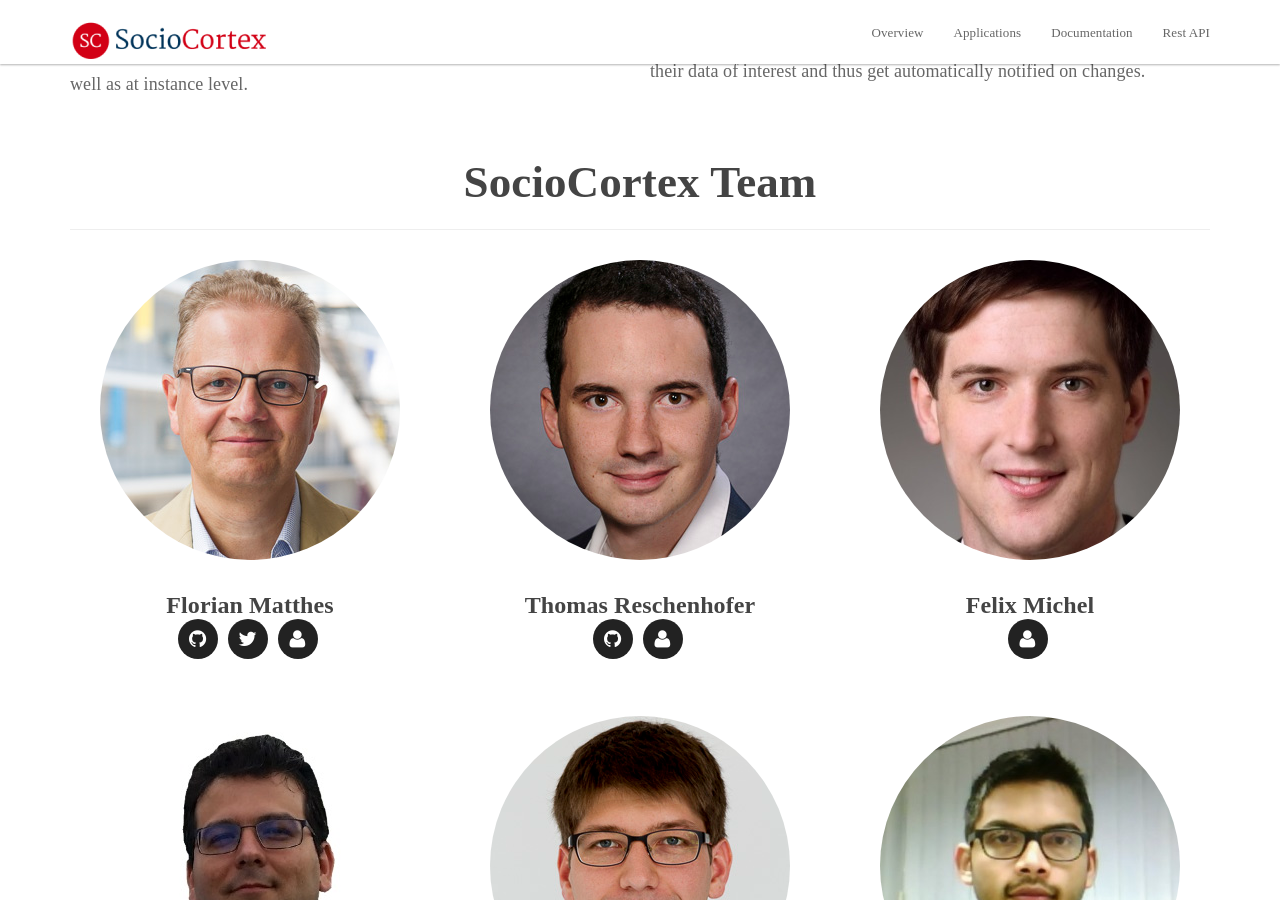
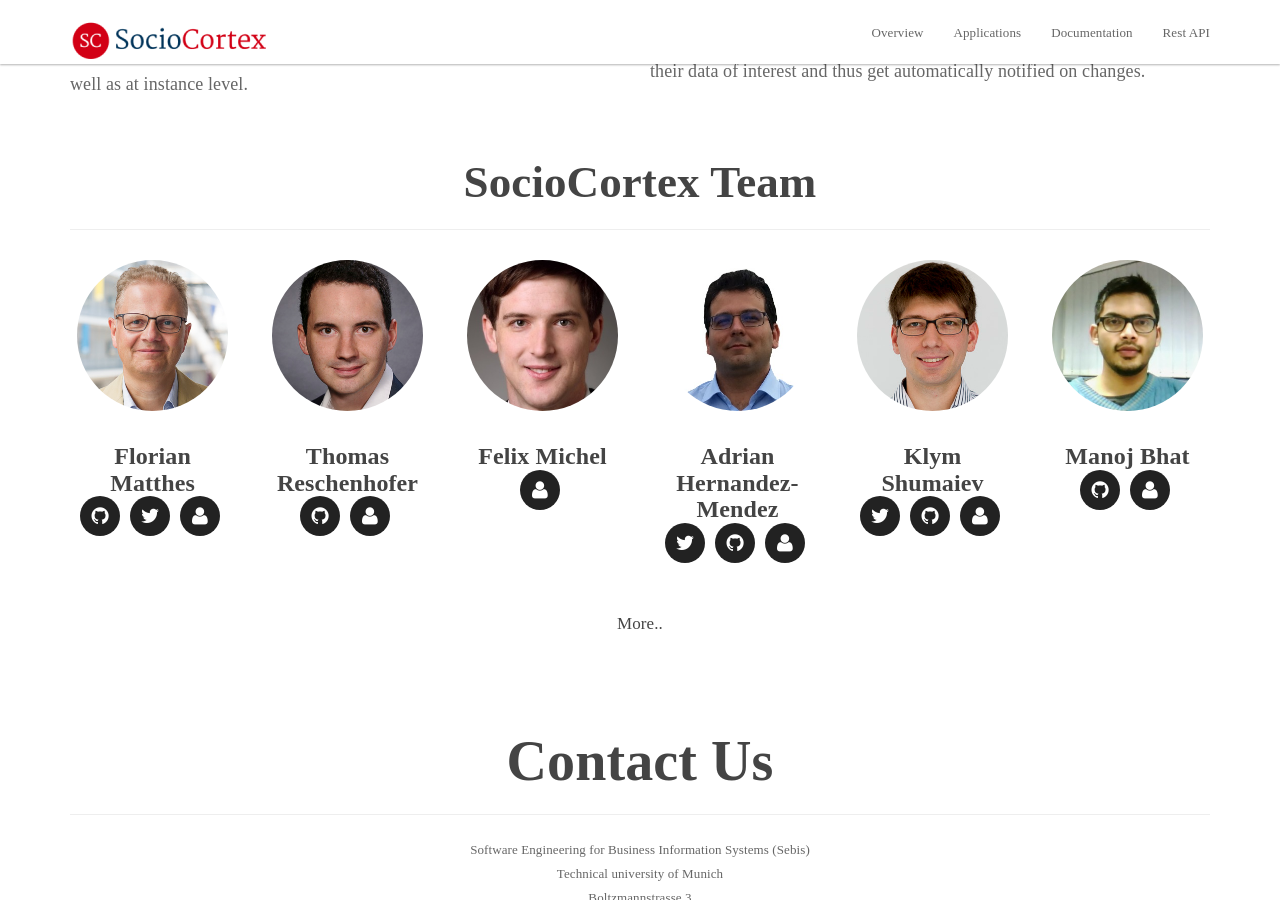
Before and after one commit to manoj5864/sociocortex, a Jekyll site: the page built from index.html, in a window 1280 px wide and 900 px high, scrolled down 1552 px. Built offline with Jekyll 4.4.1, drawn with Linux system fonts in a browser that asks for light colours.

Commit message:
bugfix team template

```diff
--- a/_includes/team.html
+++ b/_includes/team.html
@@ -10,7 +10,7 @@
             </div>
             <div class="row">
                 {% for member in site.data.people %}
-                <div class="col-sm-4">
+                <div class="col-sm-2">
                     <div class="team-member">
                         <img src="img/team/{{ member.pic }}.jpg" class="img-responsive img-circle" alt="">
                         <h4>{{ member.name }}</h4>
```
